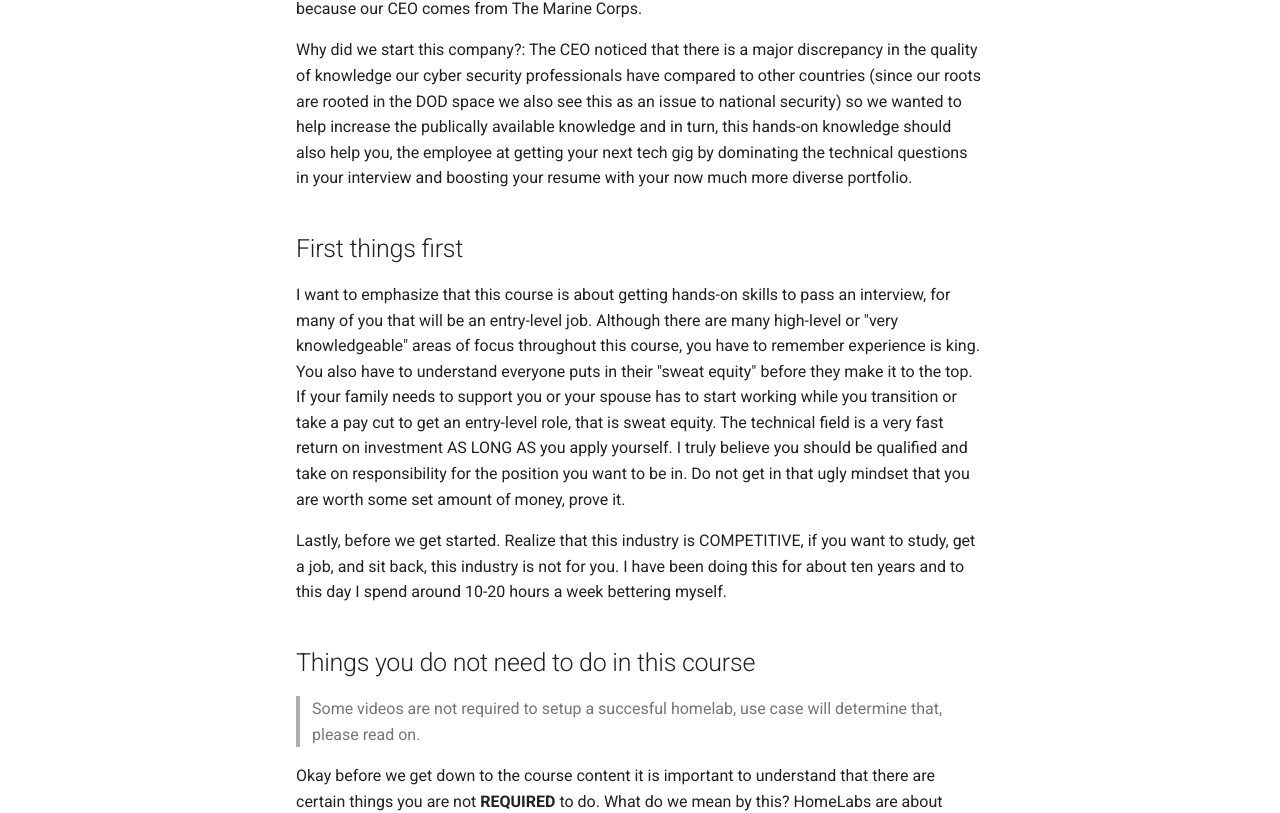
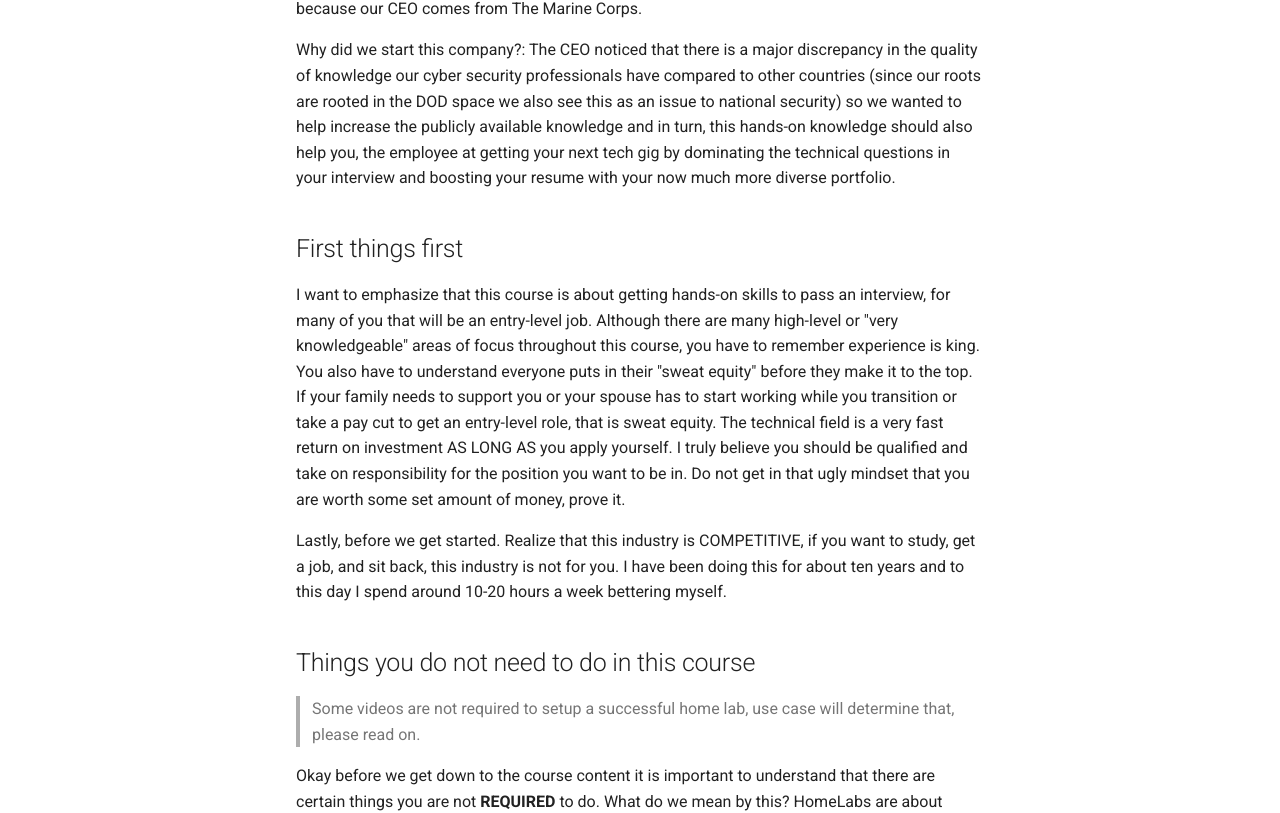
Before and after one commit to LearnToHomeLab/LearnToHomelabDocs, an MkDocs documentation site: the page built from docs/homelabseries/EP0_startguide.md, in a window 1280 px wide and 1400 px high. Shown: the part 542-1355 px from the top of the window. Built offline with MkDocs 1.6.1 and Material for MkDocs 9.7.7, drawn with Linux system fonts in a browser that asks for light colours.

Commit message:
$fixed spelling errors

```diff
--- a/docs/homelabseries/EP0_startguide.md
+++ b/docs/homelabseries/EP0_startguide.md
@@ -5,7 +5,7 @@ Who are we:
 We are a team of individuals who come from all types of backgrounds, we do have heavy roots in the Department of Defense and the United States military including The United States Marine Corps, The United States Air Force, and The United States Army. There is one slogan we do say within our company, "In the army, they do it different." That is good banter because our CEO comes from The Marine Corps.
 
 Why did we start this company?:
-The CEO noticed that there is a major discrepancy in the quality of knowledge our cyber security professionals have compared to other countries (since our roots are rooted in the DOD space we also see this as an issue to national security) so we wanted to help increase the publically available knowledge and in turn, this hands-on knowledge should also help you, the employee at getting your next tech gig by dominating the technical questions in your interview and boosting your resume with your now much more diverse portfolio.
+The CEO noticed that there is a major discrepancy in the quality of knowledge our cyber security professionals have compared to other countries (since our roots are rooted in the DOD space we also see this as an issue to national security) so we wanted to help increase the publicly available knowledge and in turn, this hands-on knowledge should also help you, the employee at getting your next tech gig by dominating the technical questions in your interview and boosting your resume with your now much more diverse portfolio.
 
 
 ## First things first
@@ -14,7 +14,7 @@ I want to emphasize that this course is about getting hands-on skills to pass an
 Lastly, before we get started. Realize that this industry is COMPETITIVE, if you want to study, get a job, and sit back, this industry is not for you. I have been doing this for about ten years and to this day I spend around 10-20 hours a week bettering myself.
 
 ## Things you do not need to do in this course
-> Some videos are not required to setup a succesful homelab, use case will determine that, please read on.
+> Some videos are not required to setup a successful home lab, use case will determine that, please read on.
 {.is-info}
 
 Okay before we get down to the course content it is important to understand that there are certain things you are not **REQUIRED** to do. What do we mean by this? HomeLabs are about learning and catering towards what you want, however some people may expose things to the internet or use a virtual private network (VPN) that will allow them access to their internal resources externally. **In this course we will cover some of that but will NOT be making services public through the firewall. Best practice will be to use a VPN tunnel and that is what is covered in this course. Because of this, the Firewall video is not required.**
```
Also changed, not shown: docs/homelabseries/EP1_notekeeping.md (+5 -5 lines), docs/homelabseries/EP2_firewall.md (+1 -1 lines), docs/homelabseries/EP3_proxmox.md (+1 -1 lines), docs/homelabseries/EP4_firstvmubuntu.md (+1 -1 lines).
